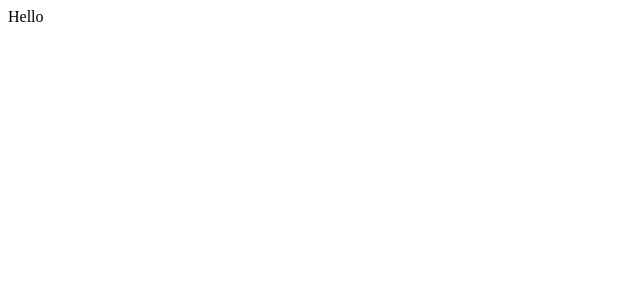
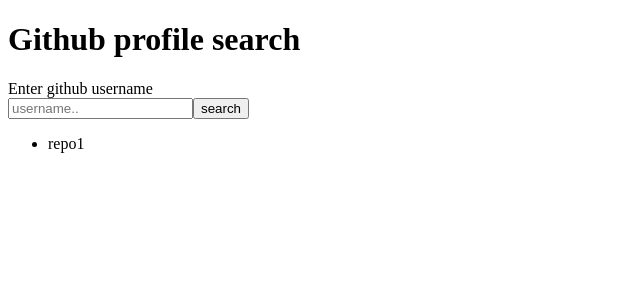
Before and after one commit to lalitghimire/githubUserSearch, a React (Create React App) app: page / in a window 1280 px wide. Shown: the top 300 px of the page, without its empty margins (0-640 px from the left). Built offline with nearby package versions, Linux system fonts and the light colour scheme.

Commit message:
added search box

```diff
--- a/src/App.js
+++ b/src/App.js
@@ -1,7 +1,21 @@
 import React from 'react'
 
 const App = () => {
-    return <div>Hello</div>
+    return (
+        <div>
+            <h1>Github profile search</h1>
+            Enter github username
+            <div>
+                <input placeholder='username..' />
+                <button>search</button>
+            </div>
+            <div>
+                <ul>
+                    <li> repo1</li>
+                </ul>
+            </div>
+        </div>
+    )
 }
 
 export default App
```
